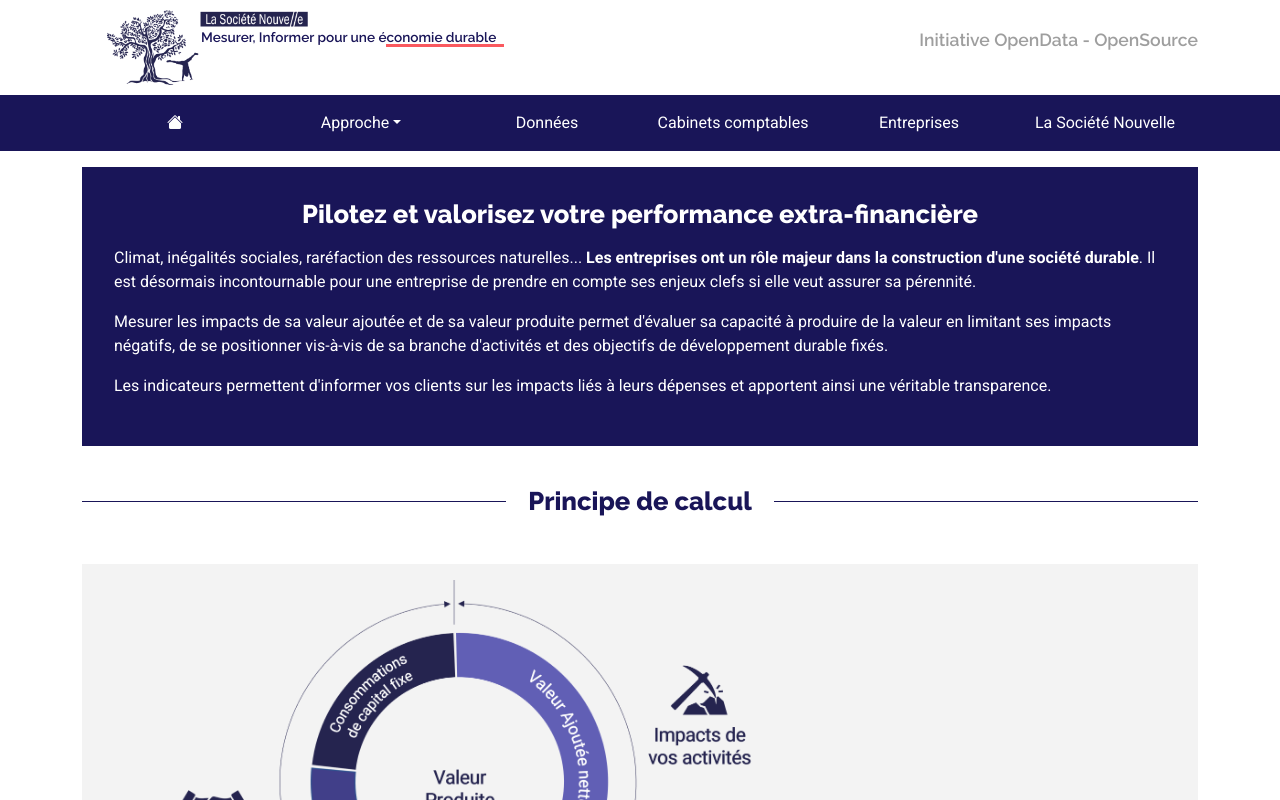
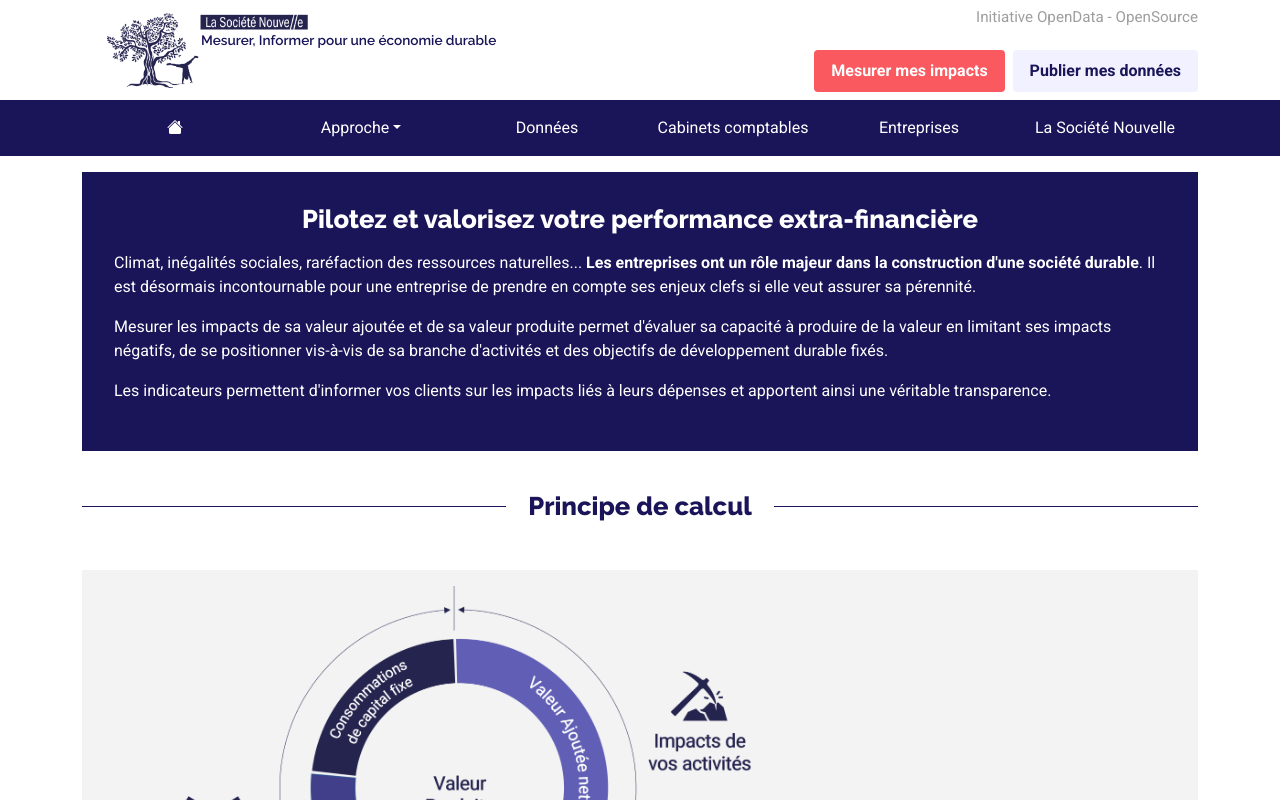
Before and after one commit to La-Societe-Nouvelle/LaSocieteNouvelle-Website, a Next.js app: page /entreprises in a window 1280 px wide. Shown: the top 800 px of the page. Built offline with nearby package versions, Linux system fonts and the light colour scheme.

Commit message:
buttons in header added

```diff
--- a/src/components/header.js
+++ b/src/components/header.js
@@ -17,14 +17,22 @@ export default class Header extends React.Component {
          <img id="logo-header" className="fluid float-start" src="/images/logo-lsn-header.png" alt="logo-lsn-header"/>
 
           <h1 className="slogan">
-              Mesurer, Informer pour une <span className="underline"> économie durable </span>
+              Mesurer, Informer pour une économie durable
           </h1>
            </div>
          </Col>
          <Col>
+         <div className="text-end pt-2">
            <h2>
               Initiative OpenData - OpenSource
              </h2>
+            <a className="btn btn-cta ms-2" href="http://metriz.lasocietenouvelle.org" target="_blank">
+               Mesurer mes impacts
+            </a>
+            <a className="btn btn-publish" href="/publication">
+              Publier mes données
+            </a>
+         </div>
          </Col>
         </Row>
         </Container>
--- a/styles/header.scss
+++ b/styles/header.scss
@@ -28,12 +28,21 @@ header {
   }
 
   h2 {
-    font-size: 1.1rem;
-    text-align: right;
-    font-weight: 600;
+    font-size: 0.95rem;
+    font-family: 'roboto', sans-serif;
+    font-weight: 400;
     color : #9e9e9e;
   }
 
+  .btn-cta {
+    background-color: $secondary;
+    color : #fff;
+    margin: 0.5rem;
+  }
+  .btn-publish {
+    background-color: $light-blue;
+    margin: 0.5rem 0;
+  }
   .navbar {
     margin-bottom: 1rem;
 
```
